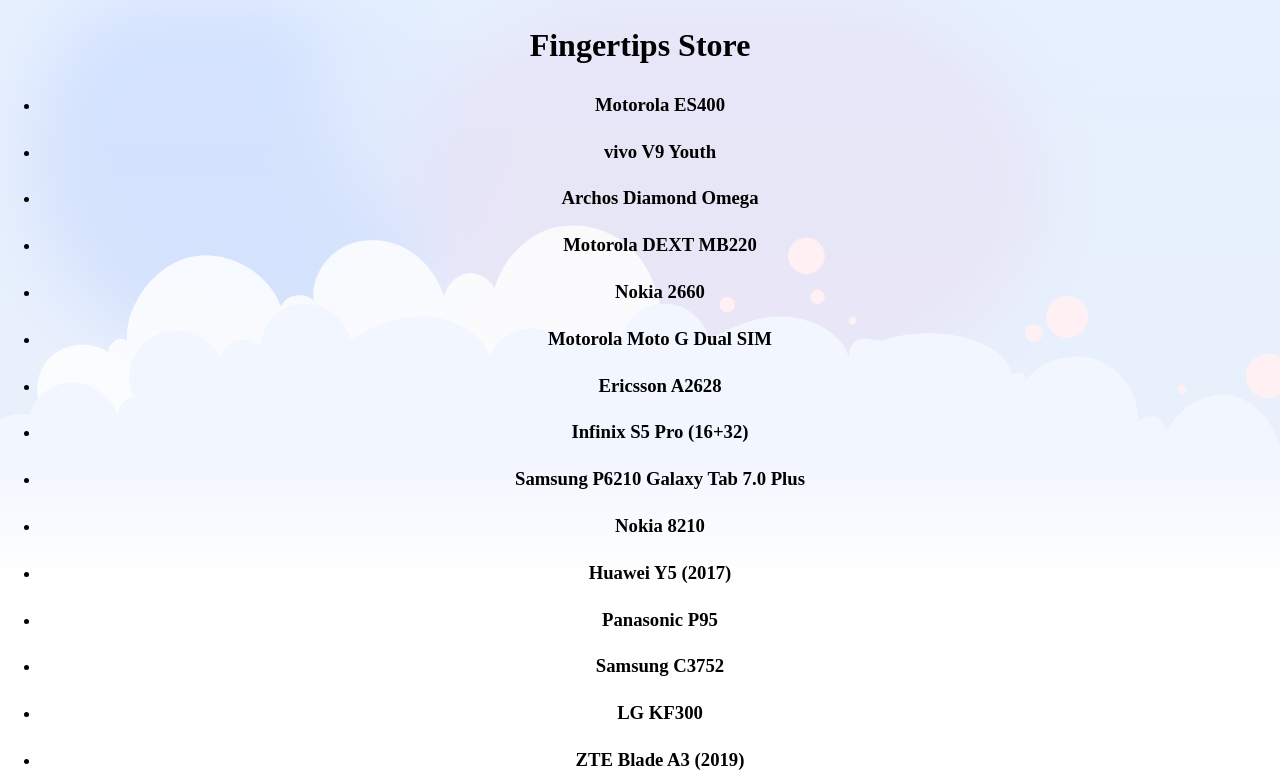
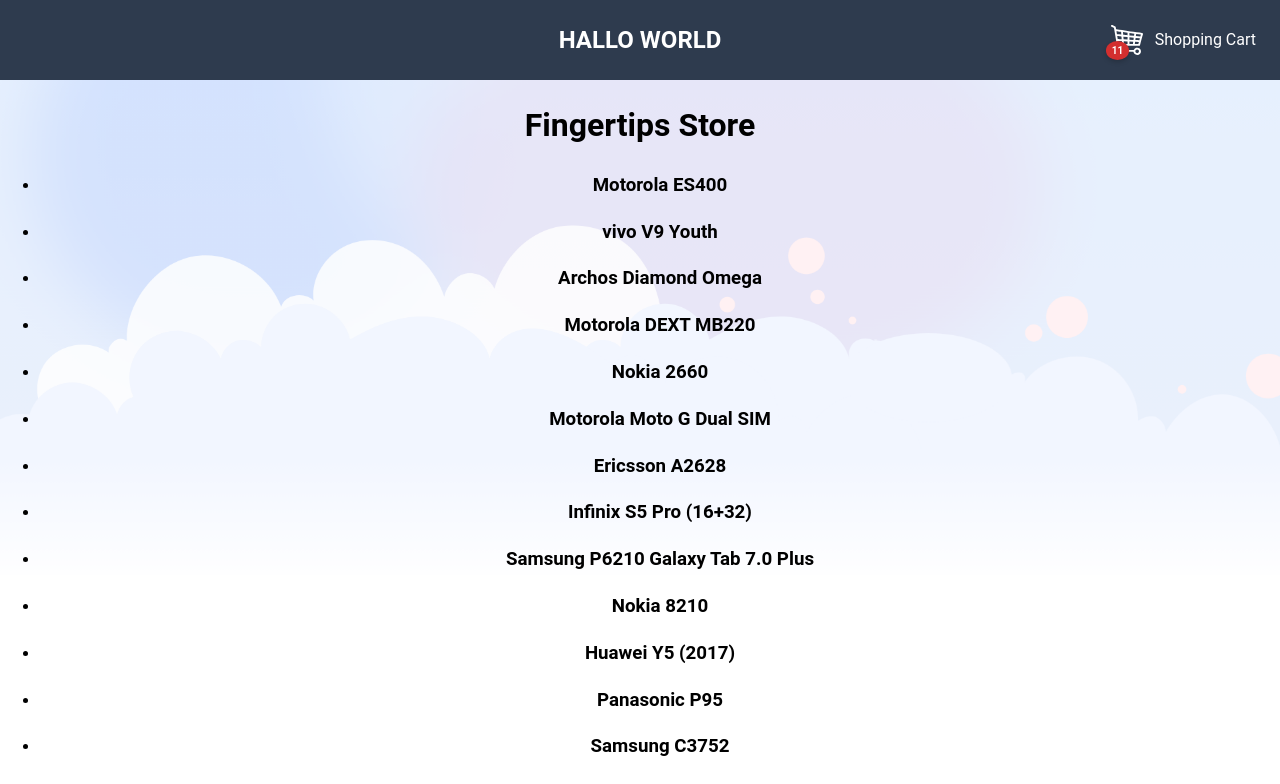
Before and after one commit to agnes-slezsak/fingertips-store, a React (Vite) app: page / in a window 1280 px wide. Shown: the top 784 px of the page. Built offline with nearby package versions, Linux system fonts and the light colour scheme; data requests are answered from the project's data file.

Commit message:
Implement header with title and shopping cart button

```diff
--- a/src/App.jsx
+++ b/src/App.jsx
@@ -1,5 +1,7 @@
+import { useProducts } from "./hooks/useProducts";
+import Header from "./layout/Header/Header";
+
 import "./App.css";
-import { useProducts } from "./hooks/useProducts";
 
 const App = () => {
   const { products, loading, error } = useProducts();
@@ -13,6 +15,7 @@
   }
   return (
     <>
+      <Header />
       <h1>Fingertips Store</h1>
       <ul>
         {products.map((product) => (
--- /dev/null
+++ b/src/components/ShoppingCart/ShoppingCartButton.jsx
@@ -0,0 +1,24 @@
+import CartIcon from "../../assets/cart.svg";
+import {
+  StyledCartButtonContainer,
+  StyledIconContainer,
+  StyledIcon,
+  StyledBadge,
+  StyledText,
+} from "./ShoppingCartButton.styles";
+
+const SHOPPING_CART_BUTTON_TEXT = "Shopping Cart";
+
+const ShoppingCartButton = ({ count = 0, onClick }) => {
+  return (
+    <StyledCartButtonContainer onClick={onClick}>
+      <StyledIconContainer>
+        <StyledIcon src={CartIcon} alt="Shopping Cart" />
+        <StyledBadge count={count}>{count}</StyledBadge>
+      </StyledIconContainer>
+      <StyledText>{SHOPPING_CART_BUTTON_TEXT}</StyledText>
+    </StyledCartButtonContainer>
+  );
+};
+
+export default ShoppingCartButton;
--- /dev/null
+++ b/src/components/ShoppingCart/ShoppingCartButton.styles.js
@@ -0,0 +1,59 @@
+import styled from "styled-components";
+
+export const StyledCartButtonContainer = styled.div`
+  position: relative;
+  display: flex;
+  align-items: center;
+  justify-content: center;
+  cursor: pointer;
+  padding: 0.5em;
+  background-color: transparent;
+  border-radius: 6px;
+  transition: background-color 0.2s ease, transform 0.2s ease;
+
+  &:hover {
+    background-color: #34495e;
+    transform: scale(1.05);
+  }
+`;
+
+export const StyledIconContainer = styled.div`
+  position: relative;
+  display: flex;
+  align-items: center;
+`;
+
+export const StyledIcon = styled.img`
+  width: 2rem;
+  height: auto;
+`;
+
+export const StyledBadge = styled.span`
+  position: absolute;
+  bottom: -5px;
+  left: -5px;
+  background-color: #d32f2f;
+  color: #fff;
+  border-radius: 50%;
+  font-size: 10px;
+  font-weight: bold;
+  padding: 2px 6px;
+  display: ${(props) => (props.count > 0 ? "inline-block" : "none")};
+  box-shadow: 0px 2px 5px rgba(0, 0, 0, 0.2);
+`;
+
+export const StyledText = styled.p`
+  margin: 0;
+  margin-left: 12px;
+  font-size: 1rem;
+  color: #fff;
+  transition: color 0.2s ease;
+
+  ${StyledCartButtonContainer}:hover & {
+    color: #f1f1f1;
+  }
+
+  @media screen and (max-width: 768px) {
+    display: none;
+  }
+`;
--- a/src/index.css
+++ b/src/index.css
@@ -9,4 +9,5 @@
   background-size: contain;
   min-width: 320px;
   min-height: 100vh;
+  font-family: "Roboto", sans-serif;
 }
--- /dev/null
+++ b/src/layout/Header/Header.jsx
@@ -0,0 +1,20 @@
+import { StyledHeader, Title, CartContainer } from "./Header.styles";
+import ShoppingCartButton from "../../components/ShoppingCart/ShoppingCartButton";
+
+const TITLE = "Hallo World";
+
+const Header = () => {
+  return (
+    <StyledHeader>
+      <Title>{TITLE.toUpperCase()}</Title>
+      <CartContainer>
+        <ShoppingCartButton
+          count={11}
+          onClick={() => console.log("Cart clicked")}
+        />
+      </CartContainer>
+    </StyledHeader>
+  );
+};
+
+export default Header;
--- /dev/null
+++ b/src/layout/Header/Header.styles.js
@@ -0,0 +1,29 @@
+import styled from "styled-components";
+
+export const StyledHeader = styled.header`
+  box-sizing: border-box;
+  height: 80px;
+  width: 100vw;
+  display: flex;
+  justify-content: space-between;
+  align-items: center;
+  background-color: #2e3b4e;
+  color: #fff;
+  position: sticky;
+  top: 0;
+  z-index: 100;
+  padding: 1em 2em;
+`;
+
+export const Title = styled.h4`
+  margin: 0;
+  font-size: 1.5em;
+  position: absolute;
+  left: 50%;
+  transform: translateX(-50%);
+`;
+
+export const CartContainer = styled.div`
+  position: absolute;
+  right: 1em; /* Align the button approximately 1em from the right of the Header */
+`;
```
